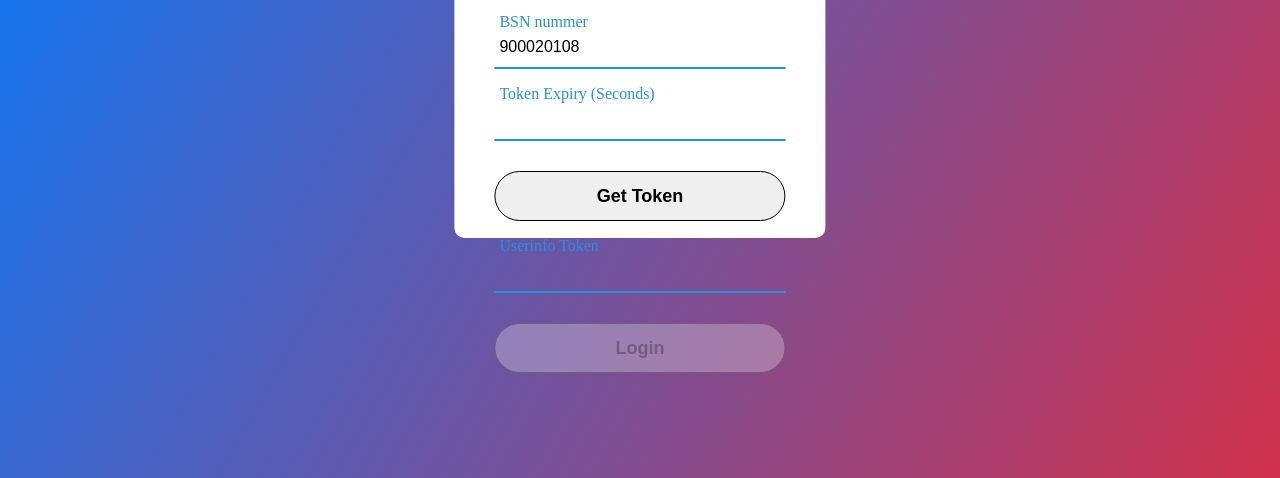
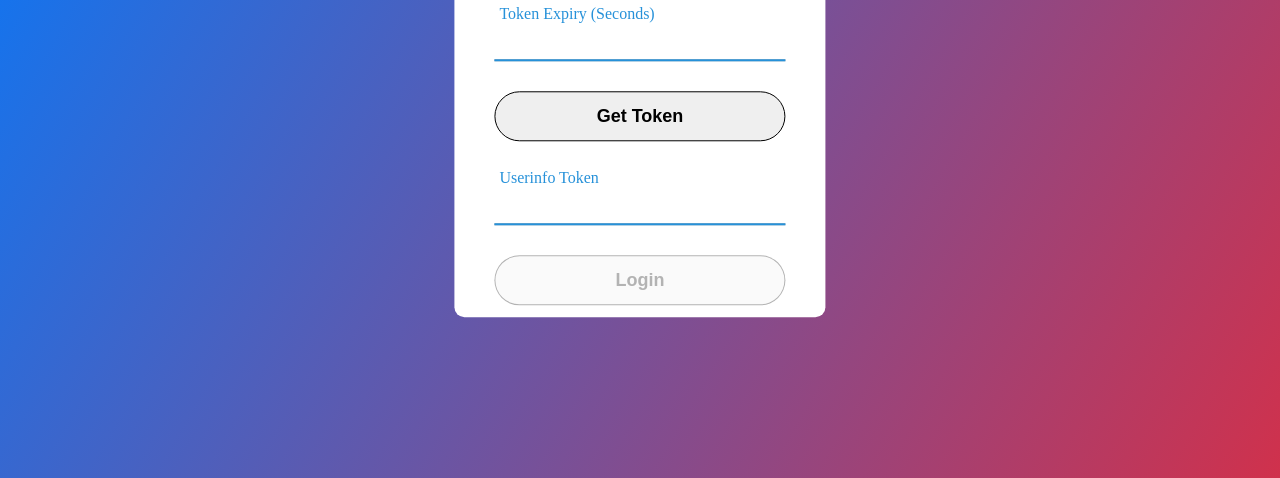
Before and after one commit to minvws/nl-rdo-uzipoc-oidc-provider, a website: page jinja2/login.html in a window 1280 px wide. Shown: the part 322-800 px from the top of the page. Drawn offline with Linux system fonts and the light colour scheme; files that its build step writes are made by us from their sources.

Commit message:
fix: fixed layout shifting on login screen

```diff
--- a/static/css/zsm.css
+++ b/static/css/zsm.css
@@ -14,7 +14,7 @@ body{
   left: 50%;
   transform: translate(-50%, -50%);
   width: 29vw;
-  height: 40vh;
+  height: auto;
   background: white;
   border-radius: 10px;
 }
@@ -96,6 +96,7 @@ input[type="Submit"]{
   font-size: 18px;
   font-weight: 700;
   cursor: pointer;
+  margin-bottom: 12px;
 
 }
 
```
